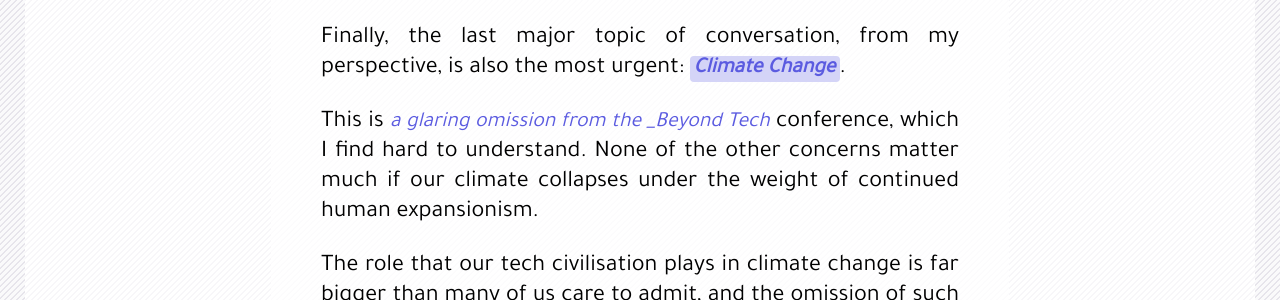
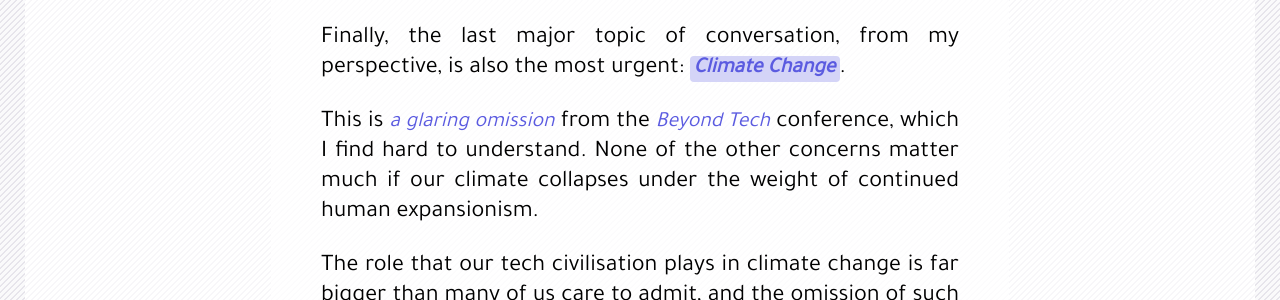
Before and after one commit to gmmorris/gmmorris.github.io, a Jekyll site: the page built from _posts/2019-05-08-tech-civilisations-circle-of-influence.md, in a window 1280 px wide and 900 px high, scrolled down 7724 px. Shown: the part 149-449 px from the top of the window. Built offline with Jekyll 4.4.1, drawn with Linux system fonts in a browser that asks for light colours; nearby versions of some CDN libraries.

Commit message:
fixed typo

```diff
--- a/_posts/2019-05-08-tech-civilisations-circle-of-influence.md
+++ b/_posts/2019-05-08-tech-civilisations-circle-of-influence.md
@@ -117,7 +117,7 @@
 <section>
 Finally, the last major topic of conversation, from my perspective, is also the most urgent: **Climate Change**.
 
-This is _a glaring omission from the _Beyond Tech_ conference, which I find hard to understand. None of the other concerns matter much if our climate collapses under the weight of continued human expansionism.
+This is _a glaring omission_ from the _Beyond Tech_ conference, which I find hard to understand. None of the other concerns matter much if our climate collapses under the weight of continued human expansionism.
 
 The role that our tech civilisation plays in climate change is far bigger than many of us care to admit, and the omission of such a topic from the conference bewilders me.
 
```
